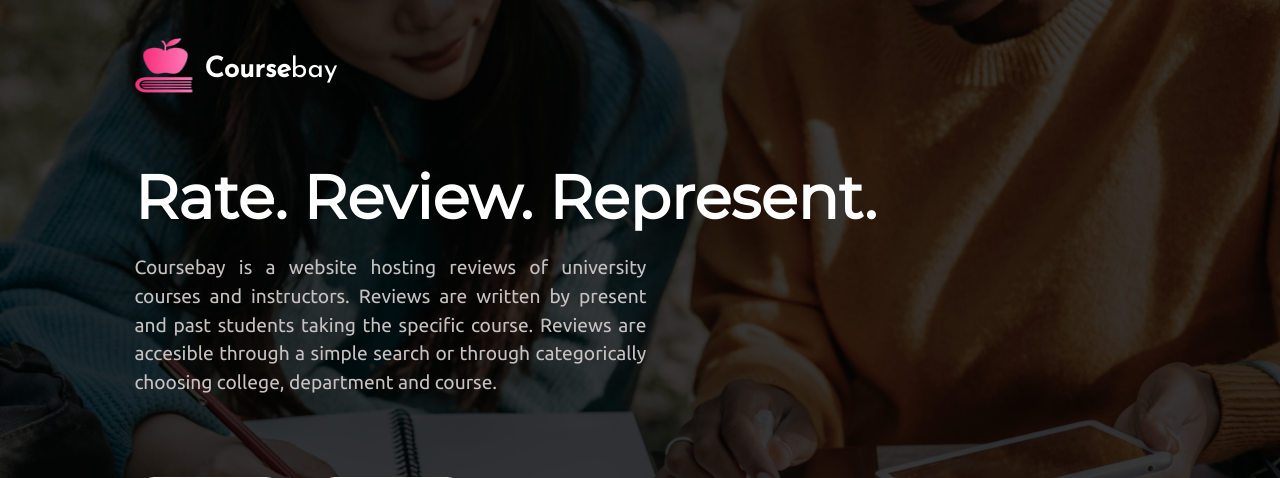
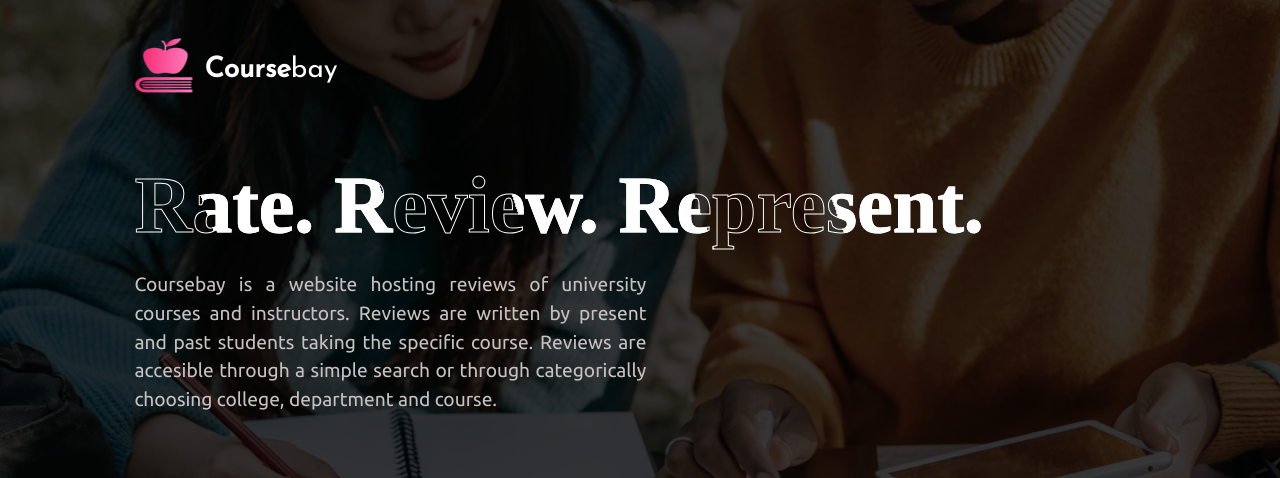
Before and after one commit to qor-101/cafe-review, a Django app: page / in a window 1280 px wide. Shown: the top 478 px of the page. Run offline with Django 3.2, Linux system fonts and the light colour scheme.

Commit message:
tag line changed

```diff
--- a/reviewapp/templates/homepage.html
+++ b/reviewapp/templates/homepage.html
@@ -93,7 +93,7 @@
             <p style="padding-top:1.125rem;"><b>Course</b>bay</p>
         </div>
 
-        <span id="tag">Rate. Review. Represent.</span>
+        <div id="tag">Rate. Review. Represent.</div>
         <p class="para">Coursebay is a website hosting reviews of university courses and instructors. Reviews are written by present and past students taking the specific course. Reviews are accesible through a simple search or through categorically choosing college, department and course.</p>
 
         <br><br>
--- a/static/style.css
+++ b/static/style.css
@@ -13,14 +13,22 @@ body{
 	color: white;
 	}
 #tag{
-    display: block;
     margin-top: 6%;
-    font-family:Montserrat;
-    font-weight:bolder;
-    font-size: 380%;
-    color: white;
+    font-size: 500%;
+    font-weight: bolder;
+    color: transparent  ;
     margin-left: 10%;
+    -webkit-text-stroke: 1px #fff;
+    background: url('back.png');
+    -webkit-background-clip: text;
+    background-position: 0 0;
+    animation: back 20s linear infinite;
     }
+@keyframes back{
+    100%{
+        background-position: 4000px 0;
+    }
+}
 .para{
     margin-left: 10%;
     color:#c7c1c1;
```
Also changed, not shown: static/back.png (added).
